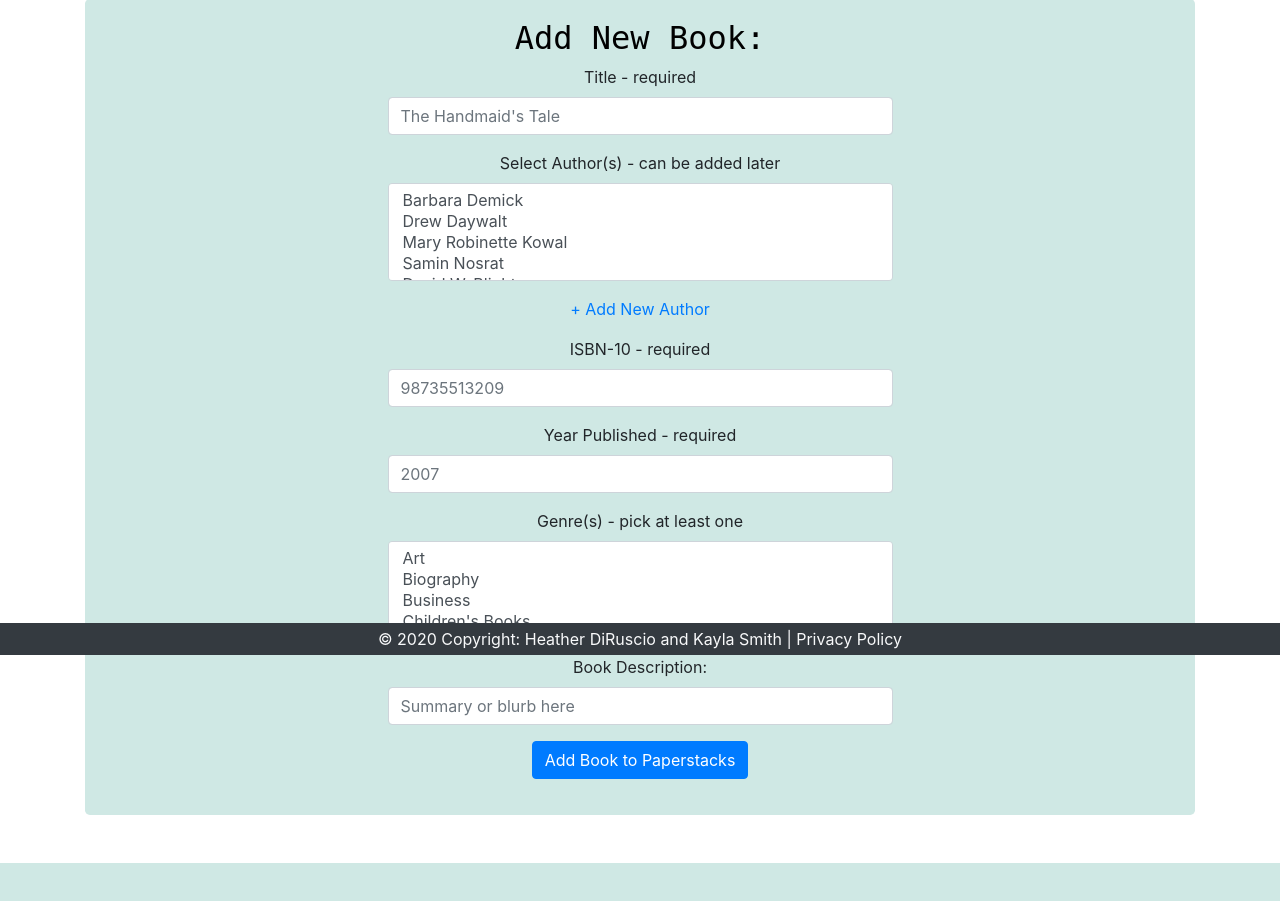
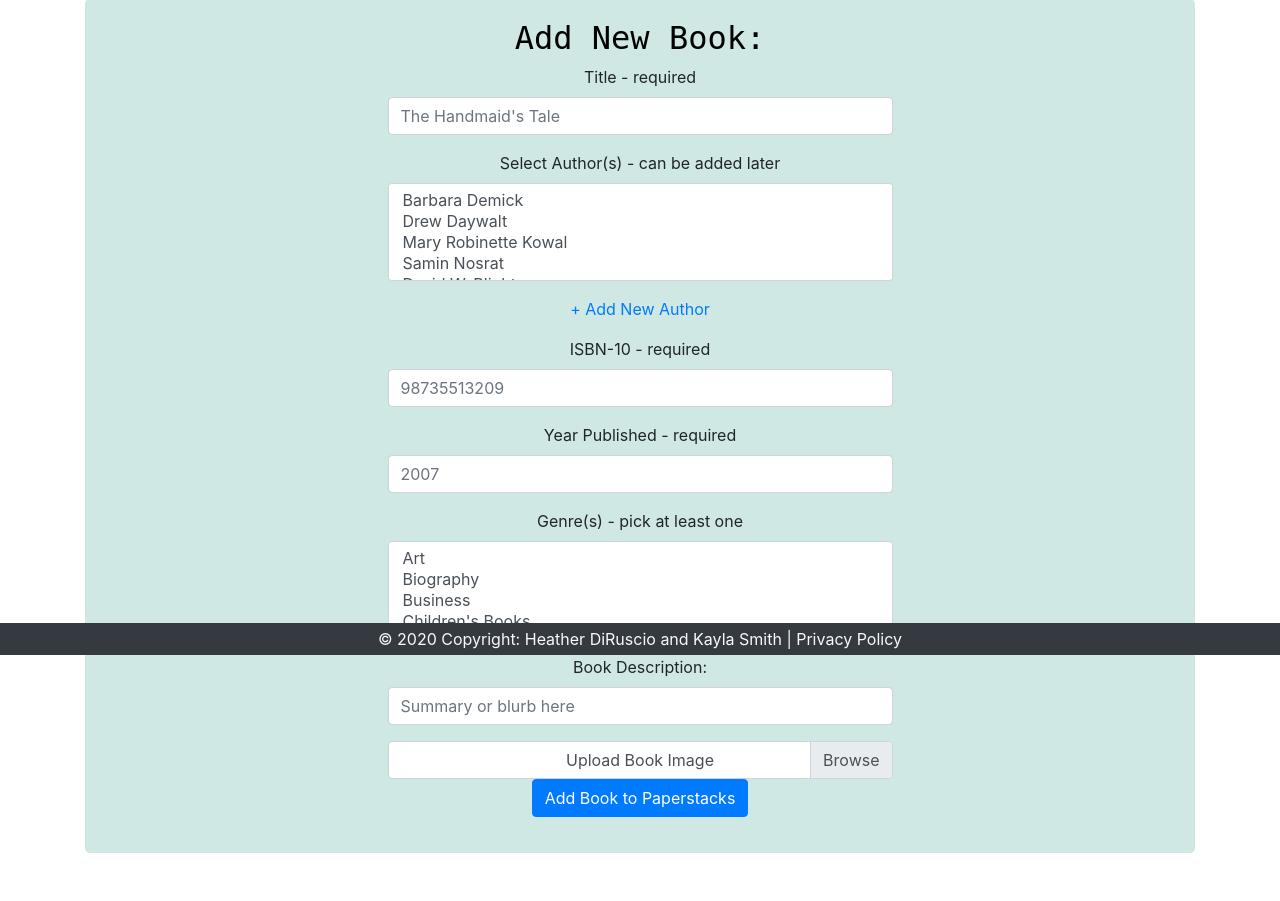
Before and after one commit to lionthroat/paperstacks-redux, a Flask app: page /add_book in a window 1280 px wide. Shown: the part 145-1046 px from the top of the page. Before the commit the page ends 1008 px from the top, so only its background shows below. Run offline with Flask 2, Linux system fonts and the light colour scheme; data comes from the database, SQL or seed files in the repository; some libraries are stand-ins or nearby versions; some web fonts are replaced.

Commit message:
upload image front-end stuff

```diff
--- a/templates/add_author.html
+++ b/templates/add_author.html
@@ -28,6 +28,10 @@
             {% endfor %}
           </select>
         </div>
+        <div class="custom-file">
+          <input type="file" class="custom-file-input" id="uploadAuthorImg">
+          <label class="custom-file-label" for="uploadAuthorImg">Upload Author Image</label>
+        </div>
 
         <button type="submit" id="add-author-button" class="action-button btn btn-secondary mt-3">Add Author to Paperstacks</button>
     </form>
--- a/templates/add_book.html
+++ b/templates/add_book.html
@@ -102,8 +102,8 @@ $("#add-author").click(function() {
                 <input type="textarea" name="filter-author" id="filter-author" class="filter-input form-control" placeholder="Write a blurb here">
             </div>
             <div class="custom-file">
-              <input type="file" class="custom-file-input" id="uploadBookImg">
-              <label class="custom-file-label" for="uploadBookImg">Upload Book Image</label>
+              <input type="file" class="custom-file-input" id="uploadAuthorImg">
+              <label class="custom-file-label" for="uploadAuthorImg">Upload Author Image</label>
             </div>
             </div>
             <div class="modal-footer">
@@ -137,7 +137,10 @@ $("#add-author").click(function() {
         <label for="book_description">Book Description:</label>
         <input type="textarea" name="book_description" class="form-control input-lg" placeholder="Summary or blurb here">
       </div>
-
+      <div class="custom-file">
+        <input type="file" class="custom-file-input" id="uploadBookImg">
+        <label class="custom-file-label" for="uploadBookImg">Upload Book Image</label>
+      </div>
     <button type="submit" id="add-book-button" class="action-button btn btn-primary">Add Book to Paperstacks</button>
   </form>
 
```
